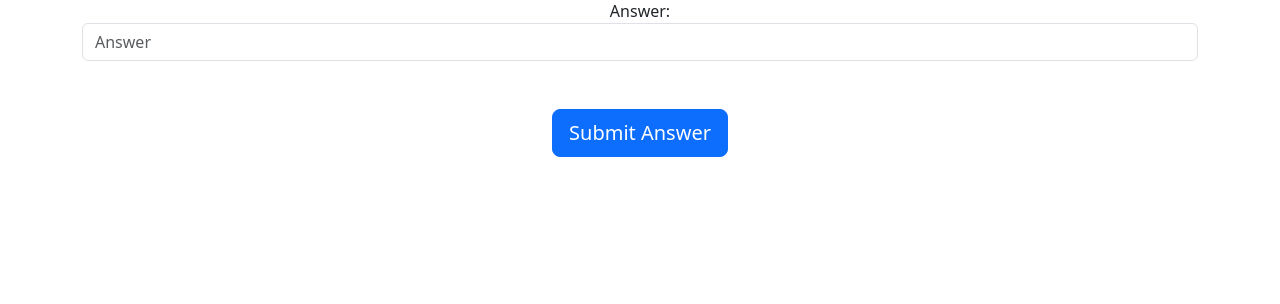
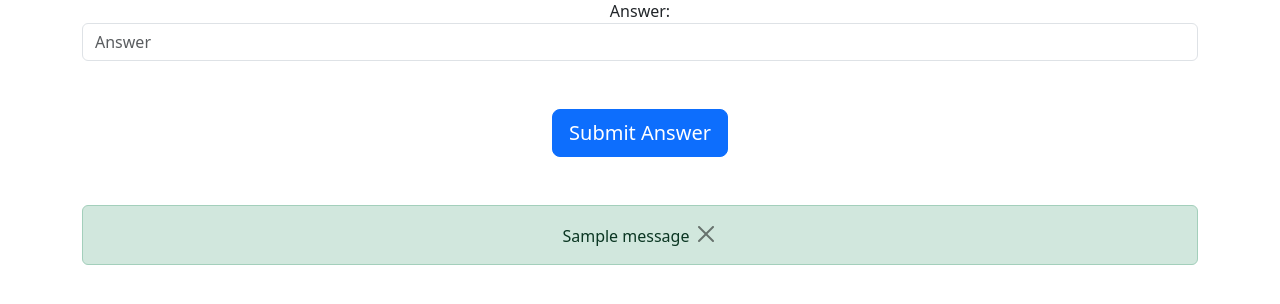
Before and after one commit to frhn13/MathsQuizProject, a Flask app: page / in a window 1280 px wide. Shown: the part 279-583 px from the top of the page. Run offline with Flask 3, Linux system fonts and the light colour scheme; one stand-in notice (Sample message) is shown.

Commit message:
Can now view flashed messages

```diff
--- a/quiz/templates/base.html
+++ b/quiz/templates/base.html
@@ -12,6 +12,20 @@
   <body>
     {% block content %}
     {% endblock %}
+    <div class="mt-5 container">
+      {% with messages = get_flashed_messages(with_categories=true) %}
+        {% if messages %}
+            {% for category, message in messages %}
+                <div class="alert alert-{{ category }} text-center">
+                    {{ message }}
+                    <button type="button" class="btn-close" data-bs-dismiss="alert" aria-label="Close"></button>
+                </div>
+            {% endfor %}
+        {% endif %}
+      {% endwith %}
+    </div>
+
+
     <script src="https://cdn.jsdelivr.net/npm/bootstrap@5.3.3/dist/js/bootstrap.bundle.min.js" integrity="sha384-YvpcrYf0tY3lHB60NNkmXc5s9fDVZLESaAA55NDzOxhy9GkcIdslK1eN7N6jIeHz" crossorigin="anonymous"></script>
     <script src="https://cdn.jsdelivr.net/npm/@popperjs/core@2.11.8/dist/umd/popper.min.js" integrity="sha384-I7E8VVD/ismYTF4hNIPjVp/Zjvgyol6VFvRkX/vR+Vc4jQkC+hVqc2pM8ODewa9r" crossorigin="anonymous"></script>
     <script src="https://cdn.jsdelivr.net/npm/bootstrap@5.3.3/dist/js/bootstrap.min.js" integrity="sha384-0pUGZvbkm6XF6gxjEnlmuGrJXVbNuzT9qBBavbLwCsOGabYfZo0T0to5eqruptLy" crossorigin="anonymous"></script>
```
